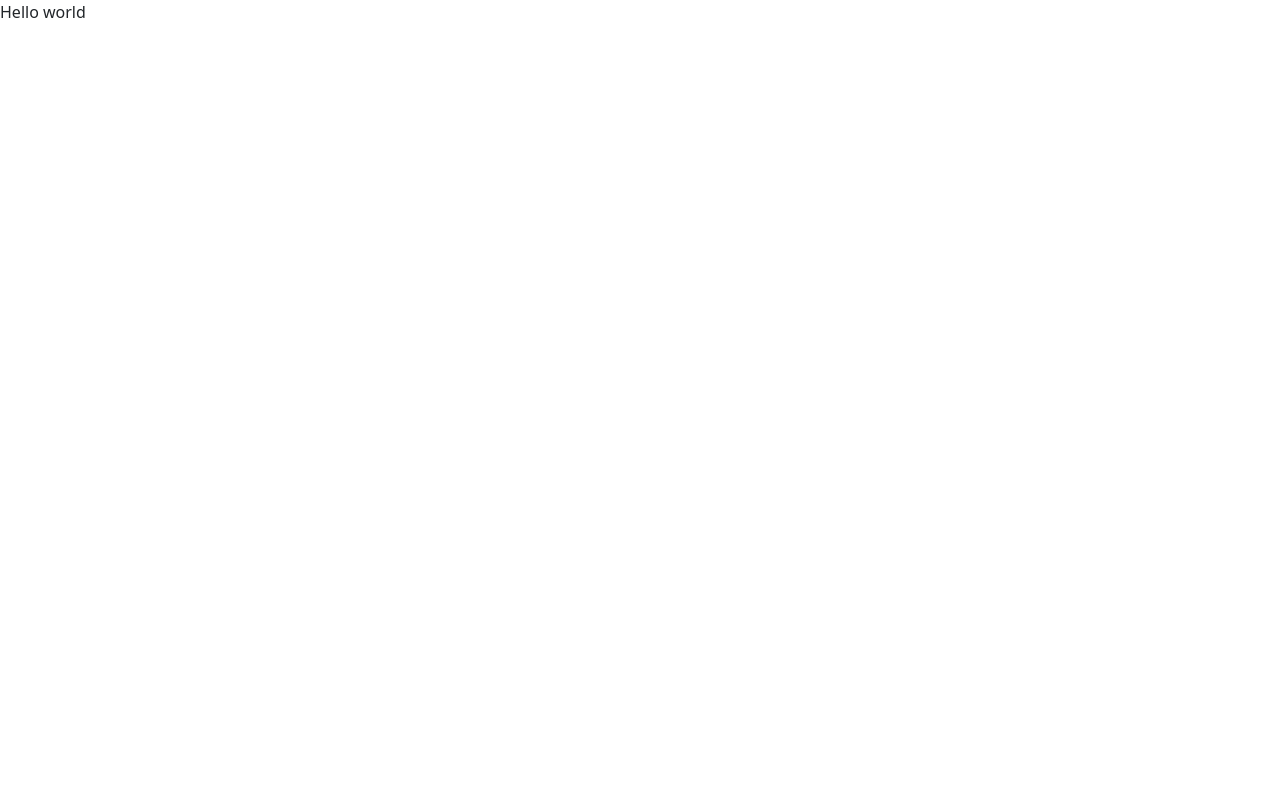
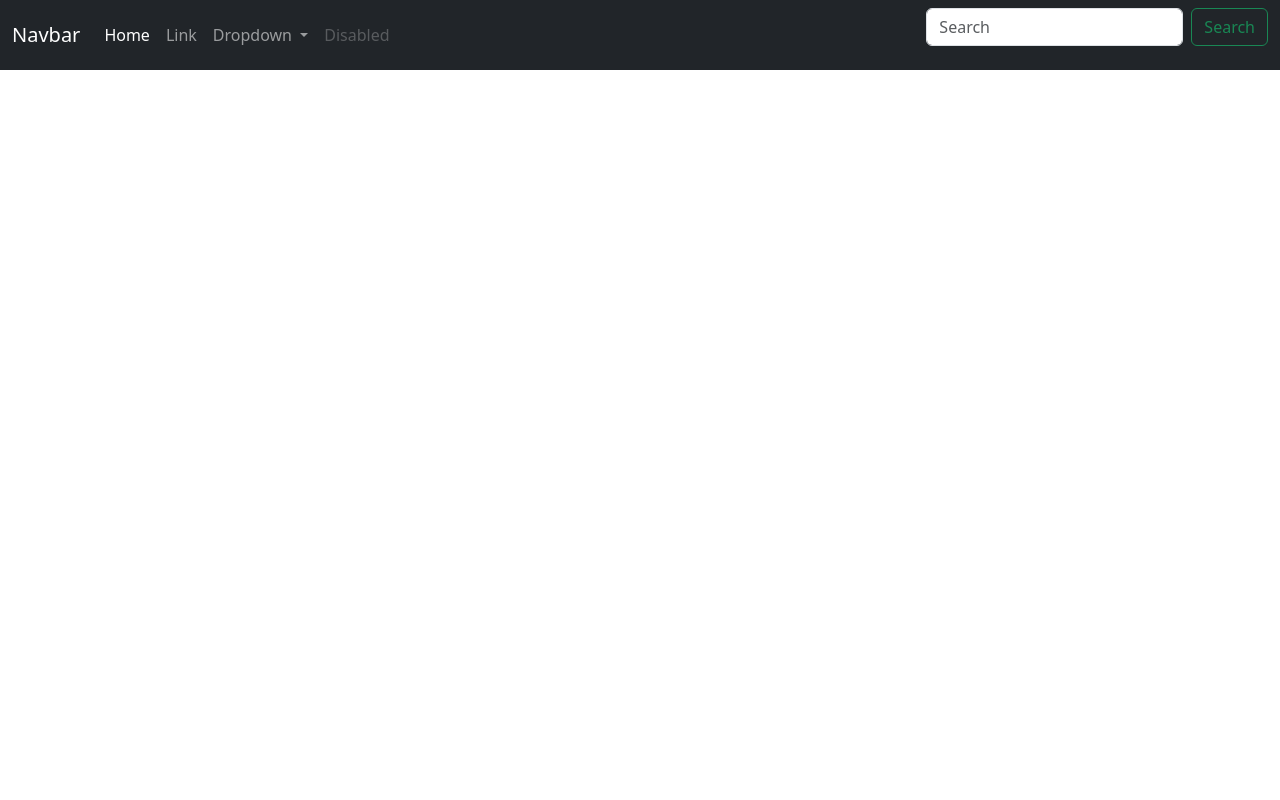
Before and after one commit to dmateos/graphengine, a Django app: page /graph/ in a window 1280 px wide. Before the commit the page is almost empty. Run offline with Django 4.2, Linux system fonts and the light colour scheme; some libraries are stand-ins or nearby versions.

Commit message:
add navbar boilerplate

```diff
--- a/graph/templates/index.html
+++ b/graph/templates/index.html
@@ -1,8 +1,41 @@
 {% load bootstrap5 %}
-
 {% bootstrap_css %}
 {% bootstrap_javascript %}
-
 {% bootstrap_messages %}
 
-Hello world
+<nav class="navbar navbar-expand-lg navbar-dark bg-dark">
+    <div class="container-fluid">
+      <a class="navbar-brand" href="#">Navbar</a>
+      <button class="navbar-toggler" type="button" data-bs-toggle="collapse" data-bs-target="#navbarSupportedContent" aria-controls="navbarSupportedContent" aria-expanded="false" aria-label="Toggle navigation">
+        <span class="navbar-toggler-icon"></span>
+      </button>
+      <div class="collapse navbar-collapse" id="navbarSupportedContent">
+        <ul class="navbar-nav me-auto mb-2 mb-lg-0">
+          <li class="nav-item">
+            <a class="nav-link active" aria-current="page" href="#">Home</a>
+          </li>
+          <li class="nav-item">
+            <a class="nav-link" href="#">Link</a>
+          </li>
+          <li class="nav-item dropdown">
+            <a class="nav-link dropdown-toggle" href="#" id="navbarDropdown" role="button" data-bs-toggle="dropdown" aria-expanded="false">
+              Dropdown
+            </a>
+            <ul class="dropdown-menu" aria-labelledby="navbarDropdown">
+              <li><a class="dropdown-item" href="#">Action</a></li>
+              <li><a class="dropdown-item" href="#">Another action</a></li>
+              <li><hr class="dropdown-divider"></li>
+              <li><a class="dropdown-item" href="#">Something else here</a></li>
+            </ul>
+          </li>
+          <li class="nav-item">
+            <a class="nav-link disabled" href="#" tabindex="-1" aria-disabled="true">Disabled</a>
+          </li>
+        </ul>
+        <form class="d-flex">
+          <input class="form-control me-2" type="search" placeholder="Search" aria-label="Search">
+          <button class="btn btn-outline-success" type="submit">Search</button>
+        </form>
+      </div>
+    </div>
+  </nav>
```
